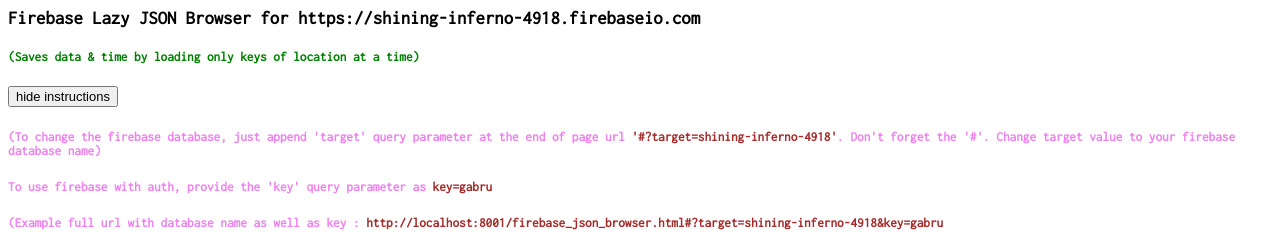
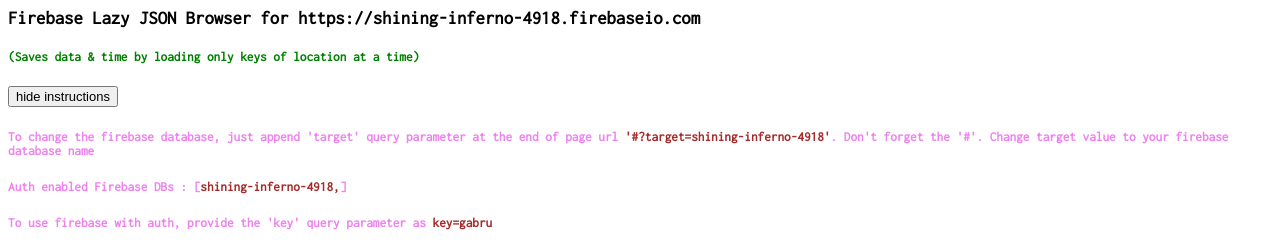
Before and after one commit to ashishsonone/lazy-firebase-browser, a plain HTML site: page firebase_json_browser.html in a window 1280 px wide. Shown: the top 244 px of the page. Drawn offline with nearby package versions, Linux system fonts and the light colour scheme.

Commit message:
html : showing list of supported auth enabled firebase databases : whose tokens are embedded in the page

```diff
--- a/firebase_json_browser.html
+++ b/firebase_json_browser.html
@@ -74,15 +74,18 @@
     <span ng-show="errorMessage.length>0" style="background:red; font-size:small">{{errorMessage}}</span>
     <button style="font-size:small" ng-click="showInstructions=!showInstructions">{{showInstructions ? "hide instructions" : "show instructions"}}</button>
     <div ng-show=showInstructions>
-      <h5 style="color:violet">(To change the firebase database, just append 'target' query parameter at the end of page url <span style="color:brown">'#?target=shining-inferno-4918'</span>. Don't forget the '#'. Change target value to your firebase database name)</h5>
-
+      <h5 style="color:violet">To change the firebase database, just append 'target' query parameter at the end of page url <span style="color:brown">'#?target=shining-inferno-4918'</span>. Don't forget the '#'. Change target value to your firebase database name</h5>
+      <h5 style="color:violet">Auth enabled Firebase DBs : [<ul style="display:inline-block; margin:0; padding:0; color:brown">
+        <li style="" ng-repeat="db in authEnabledDatabaseList">{{db}},</li>
+        </ul>]
+      </h5>
       <h5 style="color:violet">To use firebase with auth, provide the 'key' query parameter as
         <span style="color:brown">key=gabru</span>
       </h5>
-      <h5 style="color:violet">(Example full url with database name as well as key : <span style="color:brown">http://localhost:8001/firebase_json_browser.html#?target=shining-inferno-4918&amp;key=gabru</span></h5>
-      <h5 style="color:blue">(To load next level of data at firebase node, click on &lt;more&gt; area)</h5>
-      <h5 style="color:orange">(To open a node location in Firebase, hover over it, click on orange <i class="fa fa-database" style="color:orange"></i> icon</h5>
-      <h5 style="color:red">(To delete a node location, hover over it, type 'yes' in text box, click on <i class="fa fa-times" style="color:red"></i> icon)</h5>
+      <h5 style="color:violet">Example full url with database name as well as key : <span style="color:brown">http://localhost:8001/firebase_json_browser.html#?target=shining-inferno-4918&amp;key=gabru</span></h5>
+      <h5 style="color:blue">To load next level of data at firebase node, click on &lt;more&gt; area</h5>
+      <h5 style="color:orange">To open a node location in Firebase, hover over it, click on orange <i class="fa fa-database" style="color:orange"></i> icon</h5>
+      <h5 style="color:red">To delete a node location, hover over it, type 'yes' in text box, click on <i class="fa fa-times" style="color:red"></i> icon</h5>
     </div>
     <ul>
       <li ng-repeat="node in rootData"
```
Also changed, not shown: TODO.txt (+5 -5 lines).
